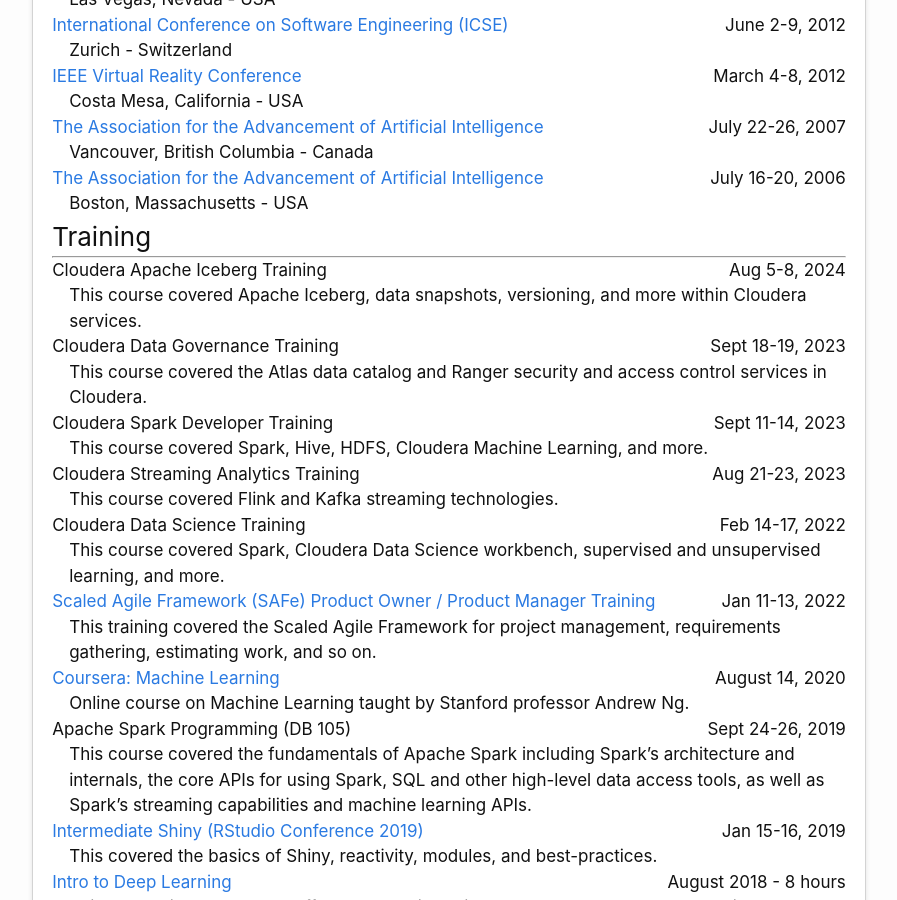
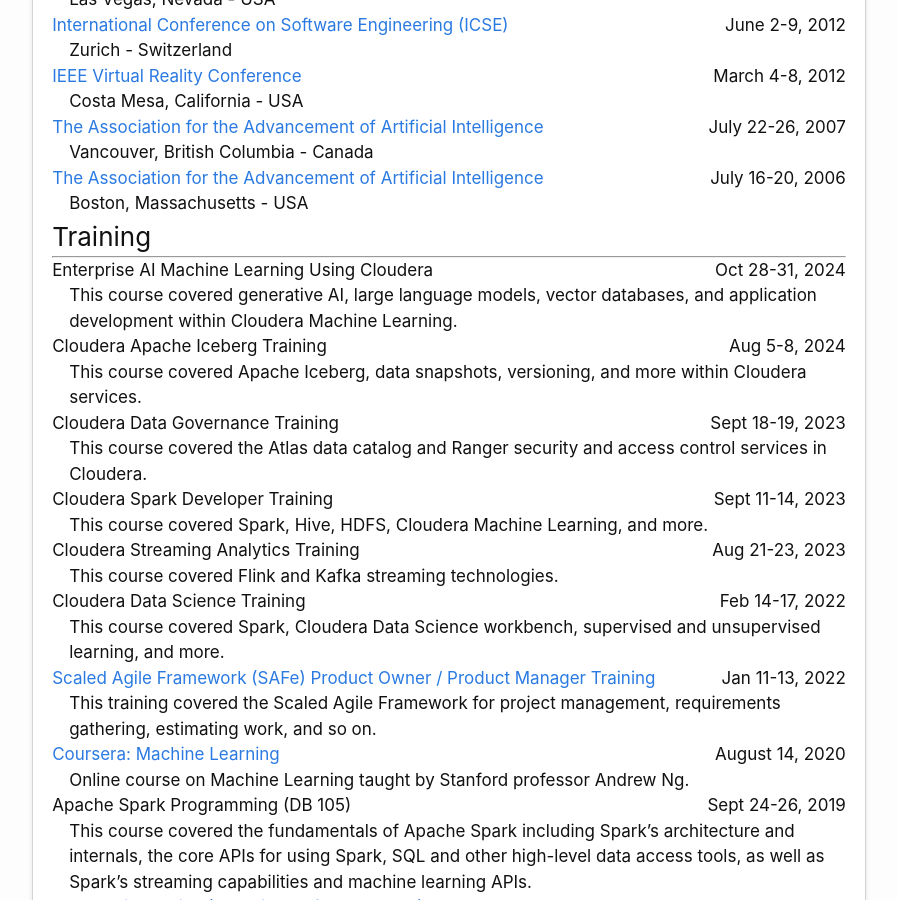
Before and after one commit to carlsonp/carlsonp.github.io, a Jekyll site: the page built from cv.md, in a window 1280 px wide and 900 px high, scrolled down 4964 px. Shown: the whole window, without its empty margins (191-1088 px from the left). Built offline with Jekyll 4.4.1, drawn with Linux system fonts in a browser that asks for light colours.

Commit message:
feat: add online training course

```diff
--- a/_data/training.json
+++ b/_data/training.json
@@ -1,4 +1,9 @@
 [
+    {
+        "title": "Enterprise AI Machine Learning Using Cloudera",
+        "date": "Oct 28-31, 2024",
+        "description": "This course covered generative AI, large language models, vector databases, and application development within Cloudera Machine Learning."
+    },
     {
         "title": "Cloudera Apache Iceberg Training",
         "date": "Aug 5-8, 2024",
```
